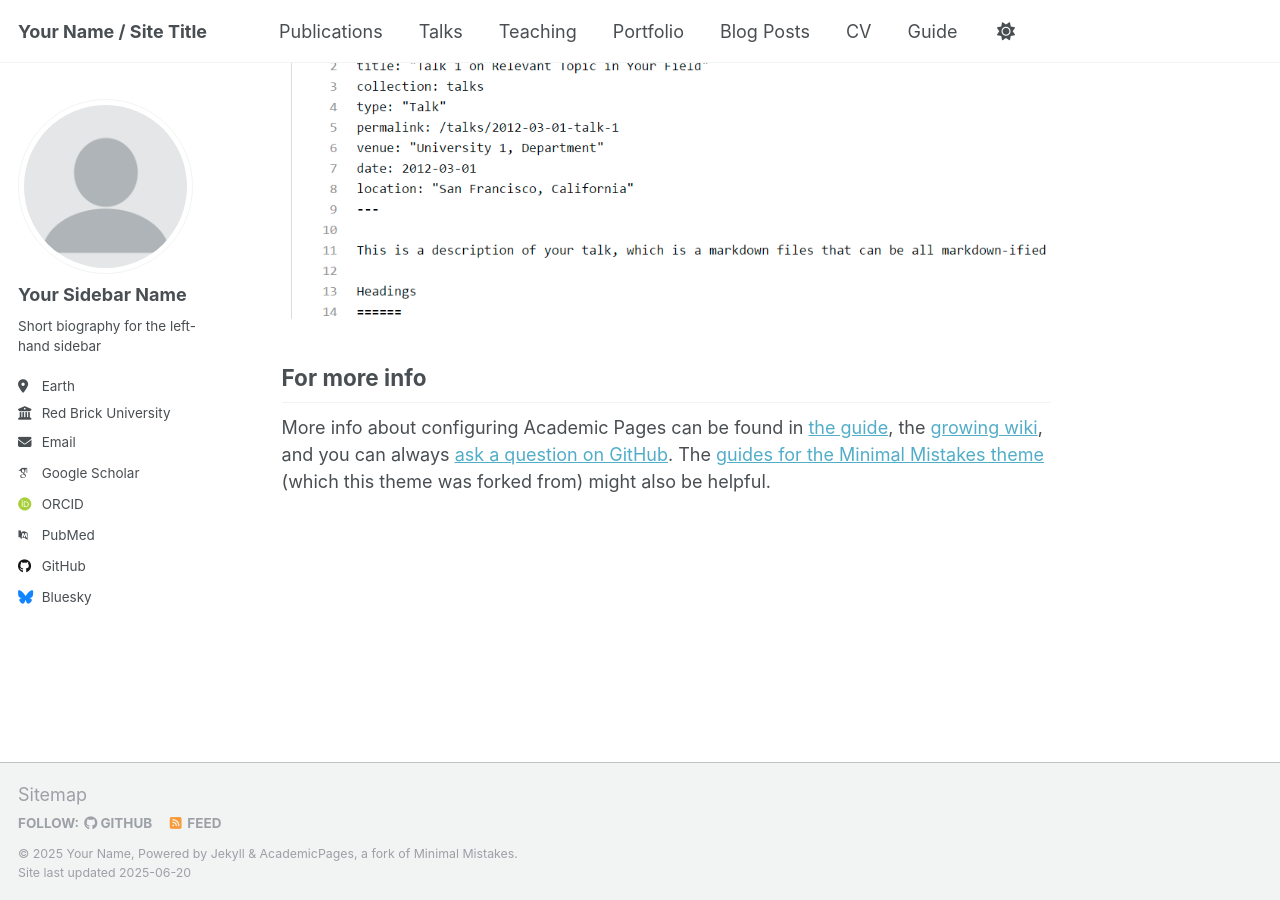
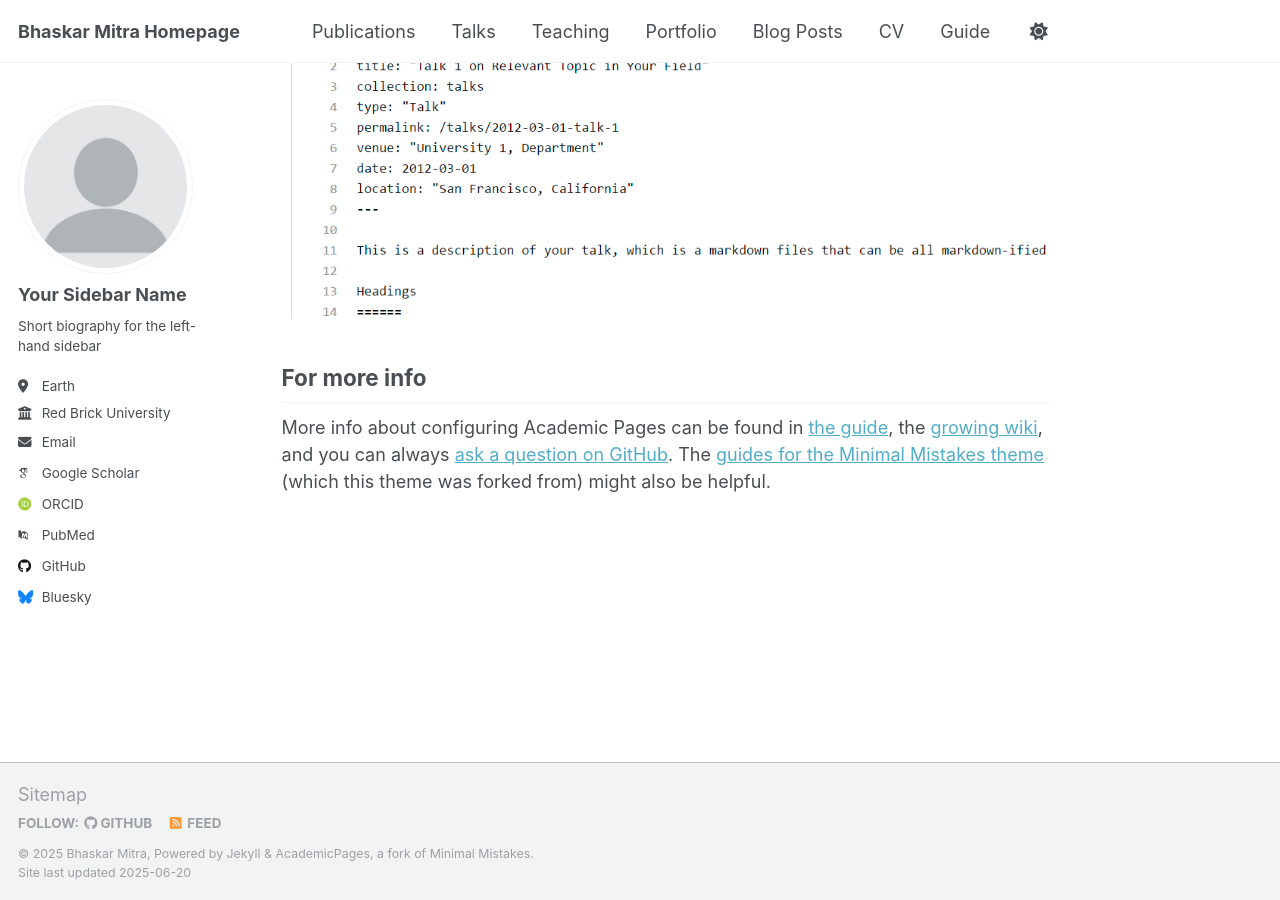
Before and after one commit to bhaskar-mitra/bhaskar-mitra.github.io, a Jekyll site: the page built from _pages/about.md, in a window 1280 px wide and 900 px high, scrolled down 2636 px. Built offline with Jekyll 4.4.1, drawn with Linux system fonts in a browser that asks for light colours; some web fonts are replaced.

Commit message:
Update _config.yml

```diff
--- a/_config.yml
+++ b/_config.yml
@@ -9,10 +9,10 @@
 # Basic Site Settings
 locale                   : "en-US"
 site_theme               : "default"
-title                    : "Your Name / Site Title"
+title                    : "Bhaskar Mitra Homepage"
 title_separator          : "-"
-name                     : &name "Your Name"
-description              : &description "personal description"
+name                     : &name "Bhaskar Mitra"
+description              : &description "I am an information retrieval researcher based in Montreal, Canada"
 url                      : https://academicpages.github.io # the base hostname & protocol for your site e.g. "https://[your GitHub username].github.io" or if you already have some other page hosted on Github then use "https://[your GitHub username].github.io/[Your Repo Name]"
 baseurl                  : "" # the subpath of your site, e.g. "/blog"
 repository               : "academicpages/academicpages.github.io"
```
